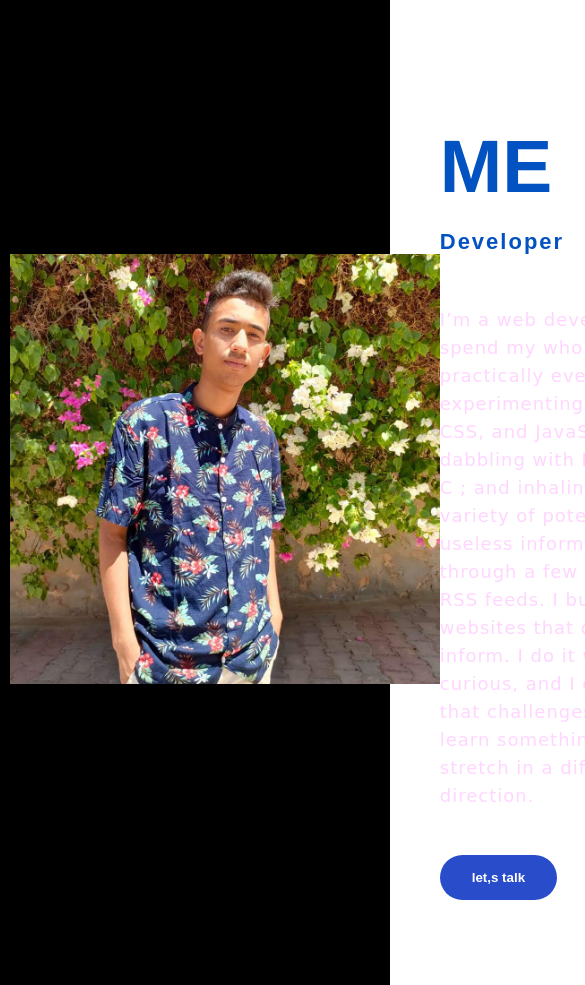
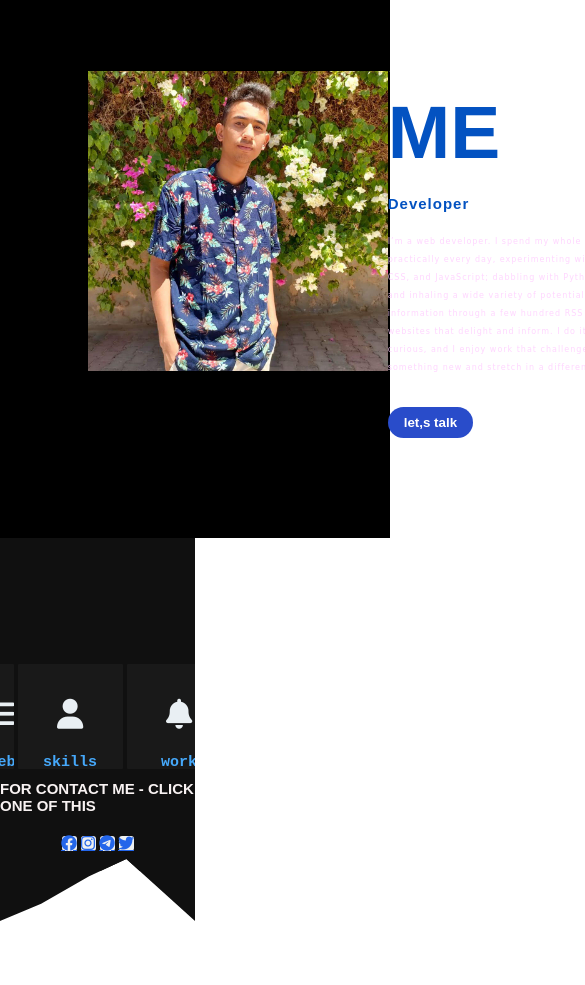
Before and after one commit to amer-ch/portfolio, a plain HTML site: page index.html in a window 390 px wide. Shown: the part 1012-1997 px from the top of the page, 585 px wide, since content can reach past the window. After the commit the page ends 1933 px from the top, so only its background shows below. Drawn offline with Linux system fonts and the light colour scheme; a web font is replaced by a local one.

Commit message:
Update test.css

```diff
--- a/test.css
+++ b/test.css
@@ -336,38 +336,211 @@ footer p {
     margin: 22px 10px;
     color: rgb(36, 102, 234);
 }
+@media screen and (max-width:768px) {
+    h1{
+        font-size: 36px;
+        line-height: 50 px;
+    }
+    .hero{
+
+        display: flex;
+        justify-content: center;
+        align-items: center;
+        height: 100vh;
+        width: 100%;
+        background-image: url(img/b.png);
 
 
+    }
+    nav {
+        display: flex;
+        align-items: center;
+        justify-content: center;
+        background-color: #000;
+        padding-top: 15px;
+        padding-left: 9%;
+        padding-right: 9%;
+
+    }
+    nav ul li {
+        list-style-type: none;
+        display: inline-block;
+        padding: 5px 8px;
+
+    }
+    .hero h4{
+        color: rgb(247, 247, 247);
+        letter-spacing: 2px ;
+        font-size: 24px;
+        margin-right: 50px;
+
+}
+
+.about{
+    width: 100%;
+    padding :100px 0px ;
+    background-color: black;
+
+}
+.about img {
+    height : auto ;
+    width: 300px;
+}
+.about-t {
+    width: 300px;
+
+}
+.main {
+    max-width: 55%;
+    margin: 0 auto ;
+    display : flex ;
+    align-items: center;
+    justify-content: space-around;
+
+}
+.about-t  h2 {
+    color : white ;
+    font-size: 75px;
+    text-transform: capitalize;
+    margin-bottom: 20px;
 
 
+}
+.about-t  h5 {
+    color:  white ;
+    letter-spacing: 1px;
+    font-size: 15px;
+    margin-bottom: 20px;
+    text-transform: capitalize;
+    font-family: 'Ibarra Real Nova', serif;
+
+}
+.about-t  p {
+    color : #fcfc ;
+    letter-spacing:  1px;
+    line-height: 18px;
+    font-size: 8px;
+    margin-bottom: 30px;
+   font-family: 'Edu VIC WA NT Beginner', cursive;
+
+}
+button {
+    background-color: #294cca;
+    color: white;
+    text-decoration: none ;
+    border: 1px solid transparent;
+    font-weight : bold ;
+    padding: 7px 15px;
+    border-radius: 20px;
+    transition: 4s;
+
+}
+.service {
+    background-color: #101010;
+    width: 50%;
+    padding: 50px 0px;
+    flex-direction: row;
 
 
+}
+.service .card{
+    transition: 0.5s ease;
+}
+
+.service .card:hover{
+    transform: scale(1.1);
+}
+.title h2 {
+    color: white;
+    font-size: 30px;
+    width: 768px;
+    margin: 20px auto;
+    text-align: center;
+    font-family: 'Source Code Pro', monospace;
+}
+.box {
+    display:  flex;
+    justify-content: center;
+    align-items:center;
+    min-height: 25px;
+}
+.card{
+    height: 105px;
+    width: 105px;
+    padding: 10px 25px;
+    background: #191919;
+    border-radius: 01px;
+    margin: 2px;
+    position: relative;
+    overflow: hidden;
+    text-align: center;
+}
+.card i{
+    font-size: 30px;
+    display: block;
+    text-align: center;
+    margin: 25px 0px;
+    color: #e9eff3;
+
+}
 
 
+h5 {
+    color: rgb(70, 169, 251);
+    font-size: 15px;
+    margin-bottom: 10px;
+    font-family: 'Source Code Pro', monospace;
+}
 
+.pra p{
+    color: rgba(244, 237, 244, 0.8);
+    font-size: 9px;
+    line-height: 15px;
+    margin-bottom: 12px;
 
+}
+.card .button {
+    background-color: #2b40de;
+    color: white;
+    text-decoration: none ;
+    border: 1px solid transparent;
+    font-weight : bold ;
+    padding: 5px 12px;
+    border-radius: 30px;
+    transition: 2s;
+}
+footer {
 
+    position: relative;
+    width: 100%;
+    height: 100px;
+    background: #101010;
+    display: flex;
+    flex-direction: column;
+    align-items: center;
+    justify-content: center;
+}
+footer p {
+    font-size: 15px;
+    margin-bottom: 10px;
+    font-weight: bold;
+    color: rgb(248, 242, 242);
+}
+.social{
+    display: flex;
+}
 
-
-
-
-
-
-
-
-
-
-
-
-
-
-
-
-
-
-
-
-
+.social a {
+    width: 15px;
+    height: 15px;
+    display: flex;
+    align-items: center;
+    justify-content: center;
+    background: #eef0f1;
+    border-radius: 20%;
+    margin: 12px 2px;
+    color: rgb(36, 102, 234);
+}
 }
 
 
```
